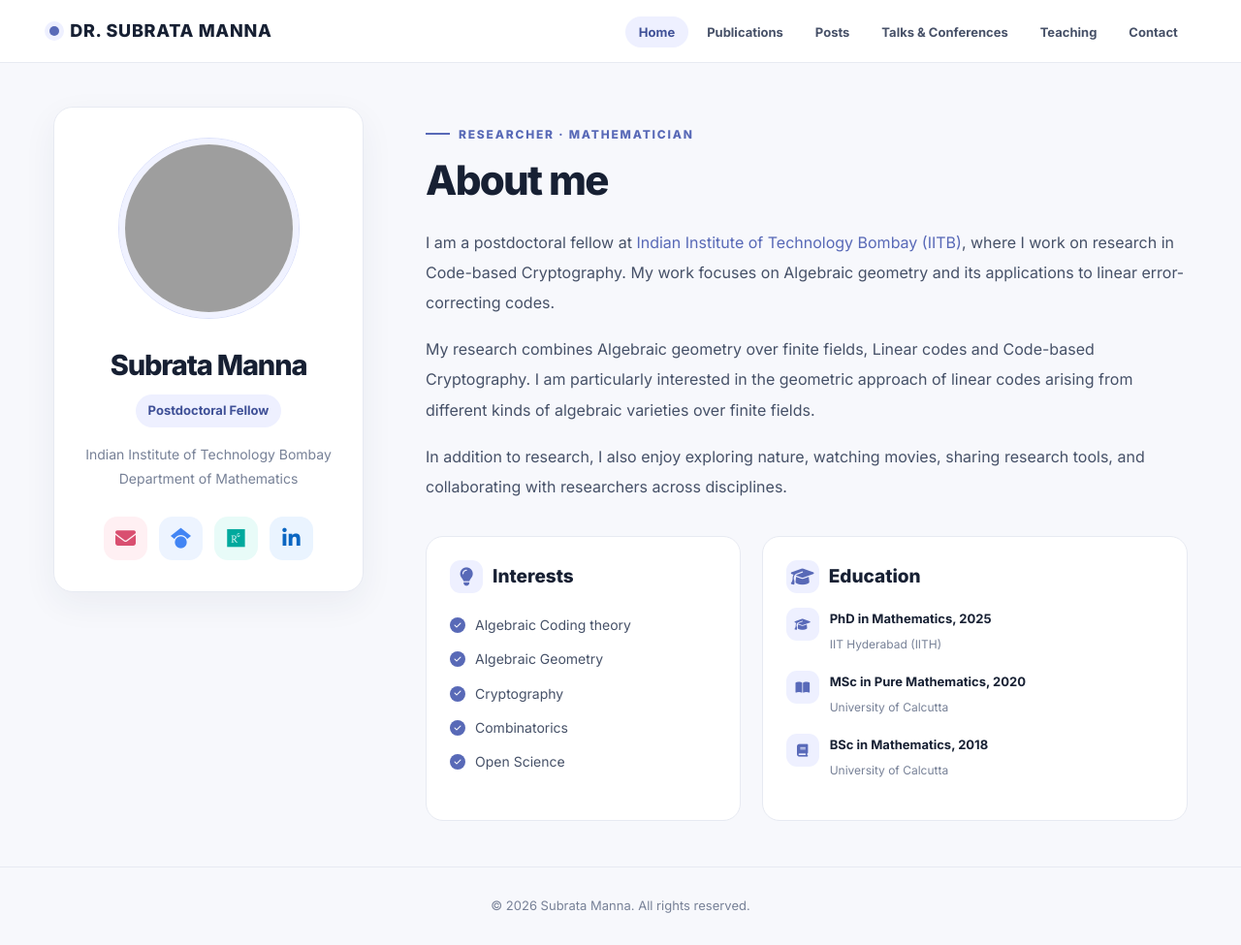
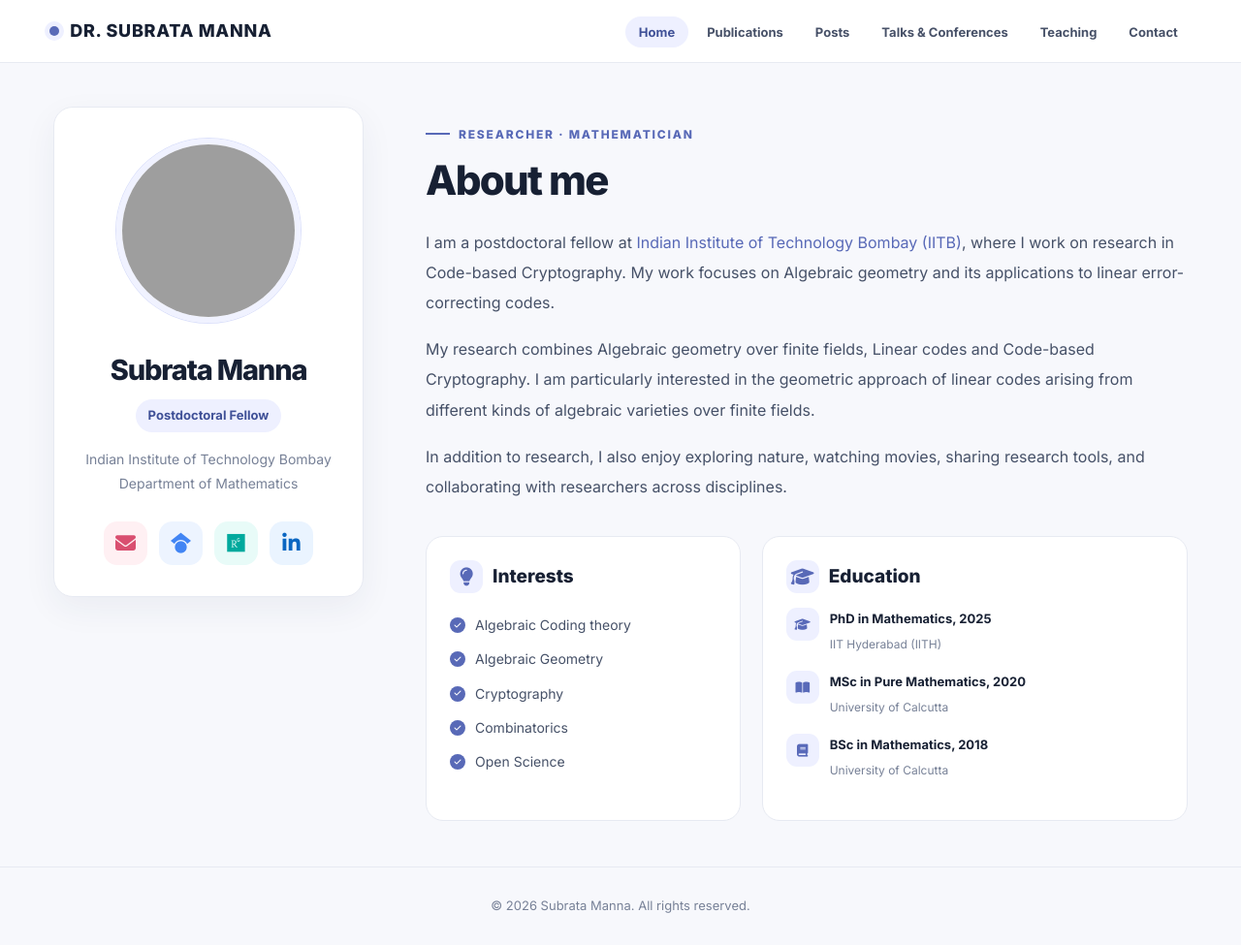
Before and after one commit to Mathsubrata/Mathsubrata.github.io, a Jekyll site: the page built from index.html, in a window 1280 px wide and 975 px high. Shown: the whole window at 97% size. Built offline with Jekyll 4.4.1, drawn with Linux system fonts in a browser that asks for light colours; grey boxes are pictures that could not be loaded.

Commit message:
Increase profile image dimensions to 190px

```diff
--- a/_layouts/default.html
+++ b/_layouts/default.html
@@ -124,8 +124,8 @@
             box-shadow: var(--shadow);
         }
         .profile-image {
-            width: 185px;
-            height: 185px;
+            width: 190px;
+            height: 190px;
             margin: 0 auto 22px;
             object-fit: cover;
             border-radius: 50%;
```
